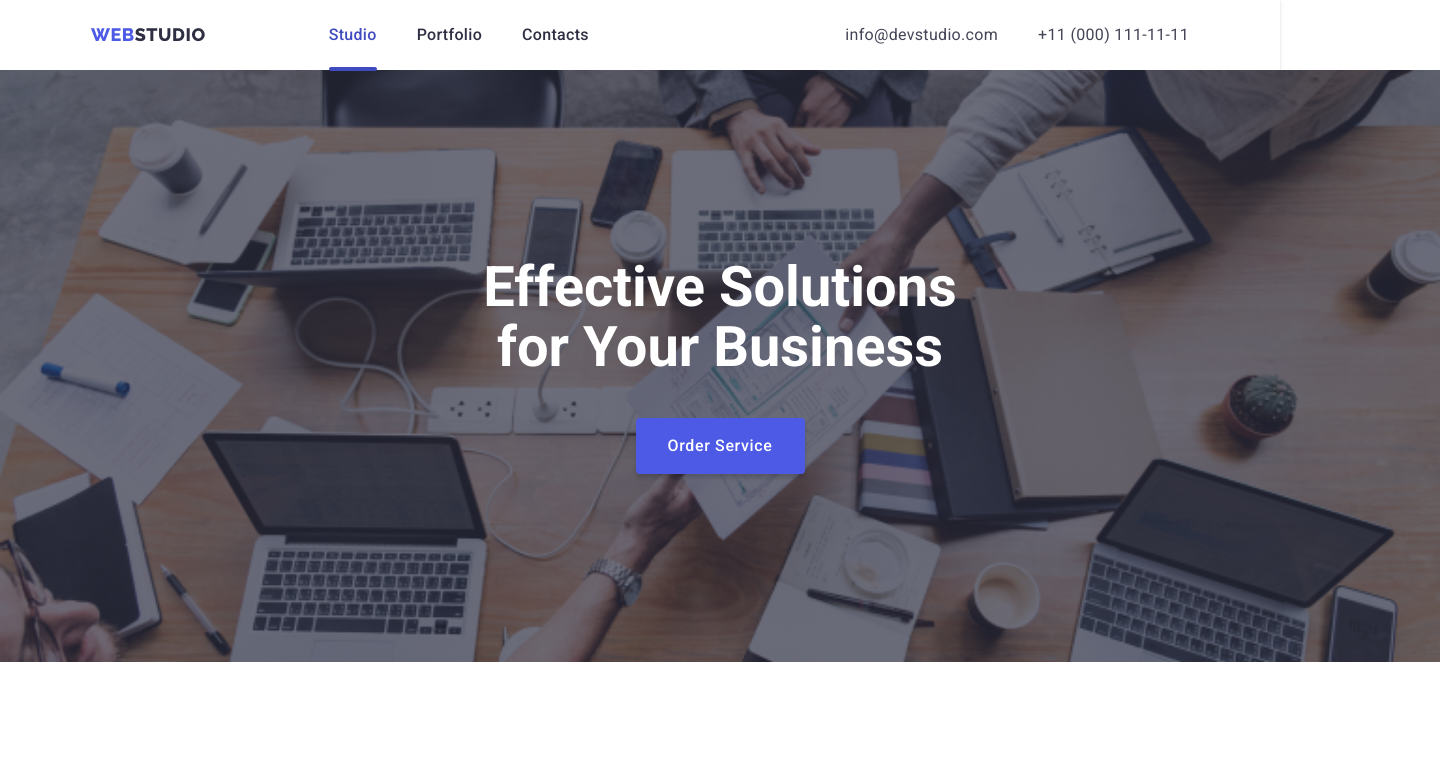
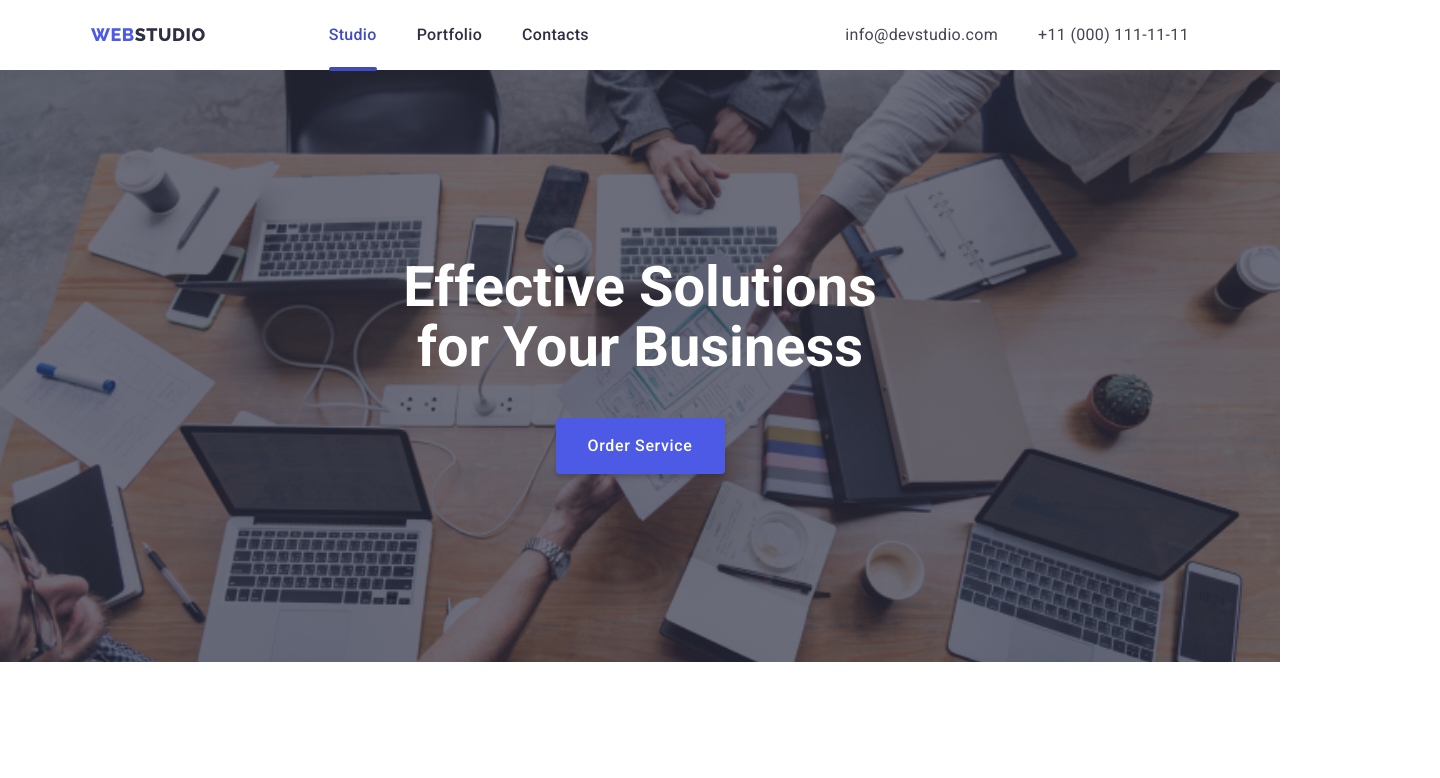
Before and after one commit to Korotkyy/goit-markup-hw-07, a plain HTML site: page index.html in a window 1280 px wide. Shown: the top 778 px of the page, 1440 px wide, since content can reach past the window. Drawn offline with nearby package versions, Linux system fonts and the light colour scheme.

Commit message:
noch ein mahl

```diff
--- a/css/desktop.css
+++ b/css/desktop.css
@@ -9,10 +9,11 @@
     gap: 40px;
 }
 .hiro-section {
-    width: 1440px;
+    max-width: 1440px;
     background-image: linear-gradient(rgba(46, 47, 66, 0.7), rgba(46, 47, 66, 0.7)), url(../images/Office-bg-tab@1x.jpg);
     padding-top: 188px;
     padding-bottom: 188px;
+    width: 100%;
 }
 @media (min-device-pixel-ratio: 2),
 (min-resolution: 192dpi),
@@ -60,7 +61,6 @@ background-image: linear-gradient(rgba(46, 47, 66, 0.7), rgba(46, 47, 66, 0.7)),
     line-height: 1.5;
     letter-spacing: 0.02em;
     color: #434455;
-    margin-bottom: 16px;
 
 }
 .skils-list::before {
--- a/css/styles.css
+++ b/css/styles.css
@@ -420,6 +420,9 @@ color: #404BBF;
 }
 .header-contacts {
     display: none;
+
+}
+@media (min-width: 320) {
 
 }
 .header-container {
```
